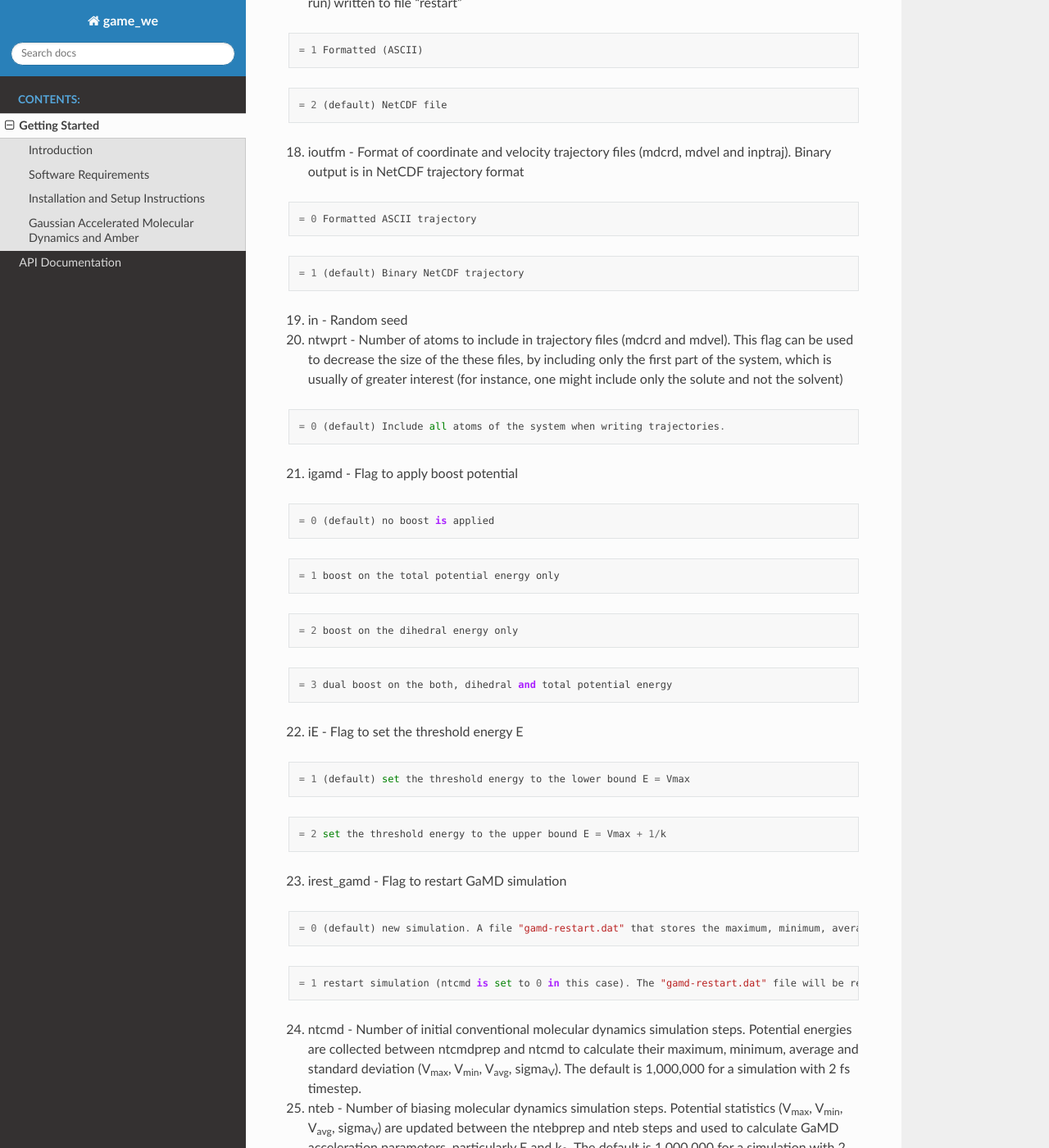
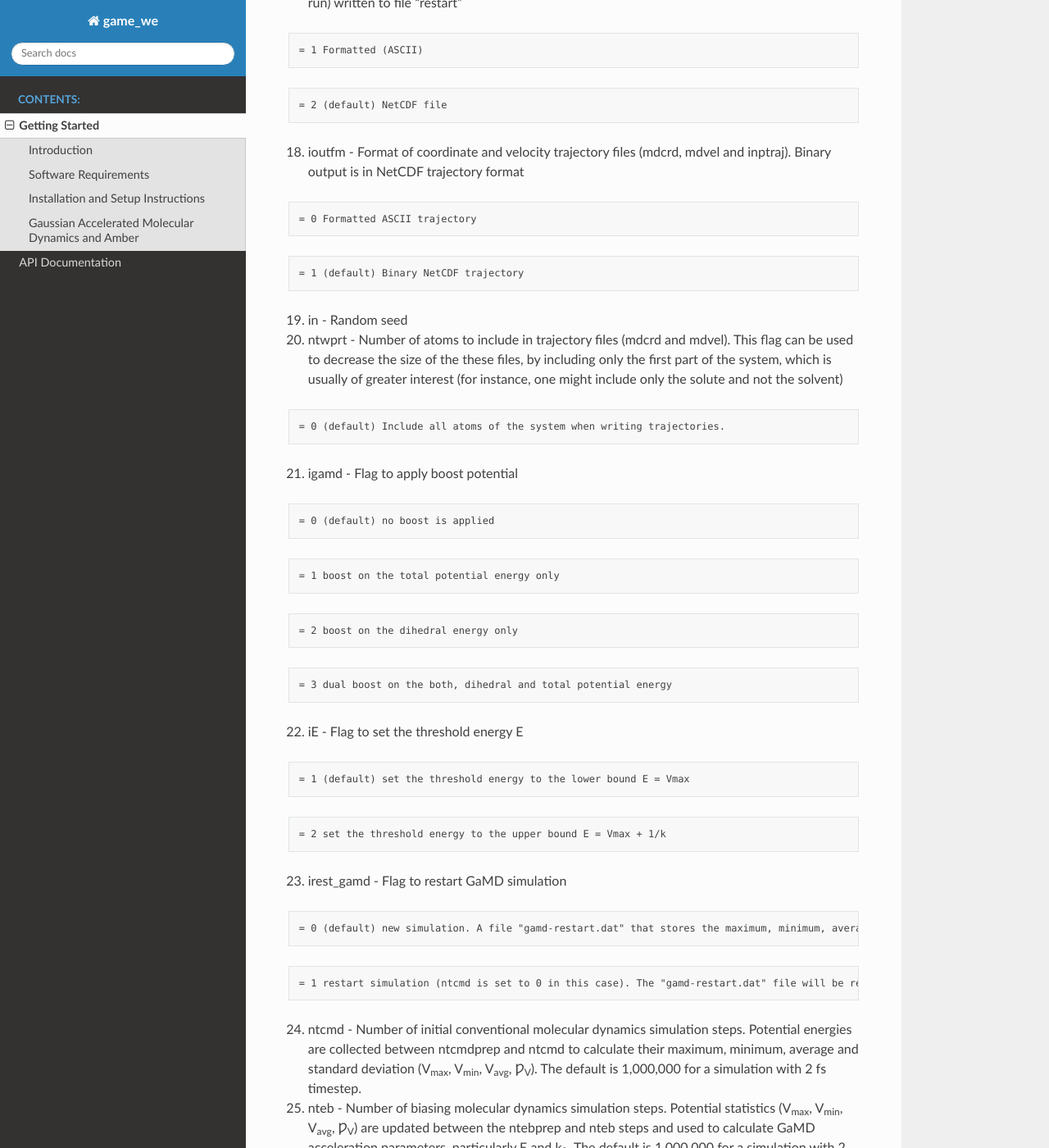
Before and after one commit to anandojha/gamd_we, a Sphinx documentation site: the page built from docs/getting_started.rst, in a window 1280 px wide and 1400 px high, scrolled down 4203 px. Shown: the whole window at 82% size. Built offline with Sphinx 7.4.7 and the Read the Docs theme 2.0.0, drawn with Linux system fonts in a browser that asks for light colours; formulas are drawn with MathJax 3; some of the changed text lies outside the part shown.

Commit message:
changes to docs

```diff
--- a/docs/conf.py
+++ b/docs/conf.py
@@ -47,11 +47,12 @@ extensions = [
     'sphinx.ext.extlinks',
     'autoapi.extension',
 ]
-
+extensions.append('sphinx.ext.autodoc')
+extensions.append('sphinx.ext.imgmath')
+extensions.append('rst2pdf.pdfbuilder')
 autoapi_dirs = ['../gamd_we']
 autoapi_ignore = ["*/tests/*",
                   "*_version.py"]
-
 
 # for a detailed explanation of all the options below, visit the Sphinx-AutoAPI documentation. From there:
 # private-members: Include private objects (eg. _foo in Python)
@@ -134,6 +135,7 @@ htmlhelp_basename = 'gamd_wedoc'
 
 
 # -- Options for LaTeX output ------------------------------------------------
+latex_engine = 'xelatex'
 
 latex_elements = {
     # The paper size ('letterpaper' or 'a4paper').
--- a/docs/getting_started.rst
+++ b/docs/getting_started.rst
@@ -78,36 +78,36 @@ Gaussian Accelerated Molecular Dynamics (GaMD) has been implemented in pmemd, bo
 
 1. imin  -  Flag to run minimization
 
-.. code-block::
+.. code-block:: none
 
     = 0 (default) run molecular dynamics without any minimization
 
-.. code-block::
+.. code-block:: none
 
     = 1 perform an energy minimization
 
-.. code-block::
+.. code-block:: none
 
     = 5 read in a trajectory for analysis
 
 
 2. irest  - Flag to restart simulation
 
-.. code-block::
+.. code-block:: none
 
     = 0 (default) do not restart the simulation and run as a new simulation
 
-.. code-block::
+.. code-block:: none
 
     = 1 restart the simulation reading coordinates and velocities from a previously saved restart file
 
 3. ntx  -  Option to read initial coordinates, velocities and box size from the inpcrd file
 
-.. code-block::
+.. code-block:: none
 
     = 1 (default) coordinates but no velocities will be read from either a NetCDF or a formatted (ASCII) coordinate
 
-.. code-block::
+.. code-block:: none
 
     = 5 coordinates and velocities will be read from either a NetCDF or a formatted (ASCII) coordinate. Box information will be read if ntb > 0 and velocity information will only be used if irest = 1
 
@@ -117,15 +117,15 @@ Gaussian Accelerated Molecular Dynamics (GaMD) has been implemented in pmemd, bo
 
 6. ntc  -  Flag for SHAKE to perform bond length constraints
 
-.. code-block::
+.. code-block:: none
 
     = 1 SHAKE is not performed (default)
 
-.. code-block::
+.. code-block:: none
 
     = 2 bonds involving hydrogen are constrained
 
-.. code-block::
+.. code-block:: none
 
     = 3 all bonds are constrained
 
@@ -139,15 +139,15 @@ Gaussian Accelerated Molecular Dynamics (GaMD) has been implemented in pmemd, bo
 
 10. ntb - This variable controls whether or not periodic boundaries are imposed on the system during calculation of non-bonded interactions. Bonds spanning periodic boundaries are not yet supported. There is no longer any need to set this variable, since it can be determined from igb and ntp parameters. The “proper” default for ntb is chosen (ntb = 0 when igb > 0, ntb = 2 when ntp > 0, and ntb = 1 otherwise). This behavior can be overridden by supplying an explicit value, although this is discouraged to prevent errors.
 
-.. code-block::
+.. code-block:: none
 
     = 0 no periodicity is applied and PME is off (default when igb > 0)
 
-.. code-block::
+.. code-block:: none
 
     = 1 constant volume (default when igb and NTP are both 0, which are their defaults)
 
-.. code-block::
+.. code-block:: none
 
     = 2 constant pressure (default when ntp > 0)
 
@@ -166,22 +166,22 @@ Gaussian Accelerated Molecular Dynamics (GaMD) has been implemented in pmemd, bo
 
 17. ntxo - Format of the final coordinates, velocities, and box size (if constant volume or pressure run) written to file "restart"
 
-.. code-block::
+.. code-block:: none
 
     = 1 Formatted (ASCII)
 
-.. code-block::
+.. code-block:: none
 
     = 2 (default) NetCDF file
 
 
 18. ioutfm - Format of coordinate and velocity trajectory files (mdcrd, mdvel and inptraj). Binary output is in NetCDF trajectory format
 
-.. code-block::
+.. code-block:: none
 
     = 0 Formatted ASCII trajectory
 
-.. code-block::
+.. code-block:: none
 
     = 1 (default) Binary NetCDF trajectory
 
@@ -191,60 +191,61 @@ Gaussian Accelerated Molecular Dynamics (GaMD) has been implemented in pmemd, bo
 
 20. ntwprt  - Number of atoms to include in trajectory files (mdcrd and mdvel). This flag can be used to decrease the size of the these files, by including only the first part of the system, which is usually of greater interest (for instance, one might include only the solute and not the solvent)
 
-.. code-block::
+.. code-block:: none
 
     = 0 (default) Include all atoms of the system when writing trajectories.
 
 
 21. igamd  - Flag to apply boost potential
 
-.. code-block::
+.. code-block:: none
 
     = 0 (default) no boost is applied
 
-.. code-block::
+.. code-block:: none
 
     = 1 boost on the total potential energy only
 
-.. code-block::
+.. code-block:: none
 
     = 2 boost on the dihedral energy only
 
-.. code-block::
+.. code-block:: none
 
     = 3 dual boost on the both, dihedral and total potential energy
 
 
 22. iE - Flag to set the threshold energy E
 
-.. code-block::
+.. code-block:: none
 
     = 1 (default) set the threshold energy to the lower bound E = Vmax
 
-.. code-block::
+.. code-block:: none
 
     = 2 set the threshold energy to the upper bound E = Vmax + 1/k
 
 23. irest_gamd - Flag to restart GaMD simulation
 
-.. code-block::
+.. code-block:: none
 
     = 0 (default) new simulation. A file "gamd-restart.dat" that stores the maximum, minimum, average and standard deviation of the dihedral and/or total potential energies (depending on the igamd flag) will be saved automatically after GaMD equilibration stage
 
-.. code-block::
+.. code-block:: none
 
     = 1 restart simulation (ntcmd is set to 0 in this case). The "gamd-restart.dat" file will be read for restart
 
 
-24. ntcmd - Number of initial conventional molecular dynamics simulation steps. Potential energies are collected between ntcmdprep and ntcmd to calculate their maximum, minimum, average and standard deviation (V\ :sub:`max`\, V\ :sub:`min`\, V\ :sub:`avg`\, sigma\ :sub:`V`\). The default is 1,000,000 for a simulation with 2 fs timestep.
+24. ntcmd - Number of initial conventional molecular dynamics simulation steps. Potential energies are collected between ntcmdprep and ntcmd to calculate their maximum, minimum, average and standard deviation (V\ :sub:`max`\, V\ :sub:`min`\, V\ :sub:`avg`\, Ƿ\ :sub:`V`\). The default is 1,000,000 for a simulation with 2 fs timestep.
 
-25. nteb - Number of biasing molecular dynamics simulation steps. Potential statistics (V\ :sub:`max`\, V\ :sub:`min`\, V\ :sub:`avg`\, sigma\ :sub:`V`\) are updated between the ntebprep and nteb steps and used to calculate GaMD acceleration parameters, particularly E and  k\ :sub:`0`\. The default is 1,000,000 for a simulation with 2 fs timestep. A greater value may be needed to ensure that the potential statistics and GaMD acceleration parameters level off before running production simulation between the nteb and nstlim (total simulation length) steps. Moreover, nteb can be set to nstlim, by which the potential statistics and GaMD acceleration parameters are updated adaptively throughout the simulation. This is some cases provides more appropriate acceleration.
+
+25. nteb - Number of biasing molecular dynamics simulation steps. Potential statistics (V\ :sub:`max`\, V\ :sub:`min`\, V\ :sub:`avg`\,  Ƿ\ :sub:`V`\) are updated between the ntebprep and nteb steps and used to calculate GaMD acceleration parameters, particularly E and  k\ :sub:`0`\. The default is 1,000,000 for a simulation with 2 fs timestep. A greater value may be needed to ensure that the potential statistics and GaMD acceleration parameters level off before running production simulation between the nteb and nstlim (total simulation length) steps. Moreover, nteb can be set to nstlim, by which the potential statistics and GaMD acceleration parameters are updated adaptively throughout the simulation. This is some cases provides more appropriate acceleration.
 
 26. ntave - Number of simulation steps used to calculate the average and standard deviation of potential energies. The default is set to 50,000 for GaMD simulations. It is recommended to be updated as about 4 times of the total number of atoms in the system. Note that ntcmd and nteb need to be multiples of ntave.
 
 27. ntcmdprep -  Number of preparation conventional molecular dynamics steps. This is used for system equilibration and the potential energies are not collected for calculating their statistics. The default is 200,000 for a simulation with 2 fs timestep.
 
-28. ntebprep - Number of preparation biasing molecular dynamics simulation steps. This is used for system equilibration after adding the boost potential and the potential statistics  (V\ :sub:`max`\, V\ :sub:`min`\, V\ :sub:`avg`\, sigma\ :sub:`V`\) are not updated during these steps. The default is 200,000 for a simulation with 2 fs timestep.
+28. ntebprep - Number of preparation biasing molecular dynamics simulation steps. This is used for system equilibration after adding the boost potential and the potential statistics  (V\ :sub:`max`\, V\ :sub:`min`\, V\ :sub:`avg`\,  Ƿ\ :sub:`V`\) are not updated during these steps. The default is 200,000 for a simulation with 2 fs timestep.
 
 29. sigm0D - Upper limit of the standard deviation of the dihedral potential boost that allows for accurate reweighting if igamd is set to 2 or 3. The default is 6.0 (unit: kcal/mol).
 30. sigma0P - Upper limit of the standard deviation of the total potential boost that allows for accurate reweighting if igamd is set to 1 or 3. The default is 6.0 (unit: kcal/mol).
```
